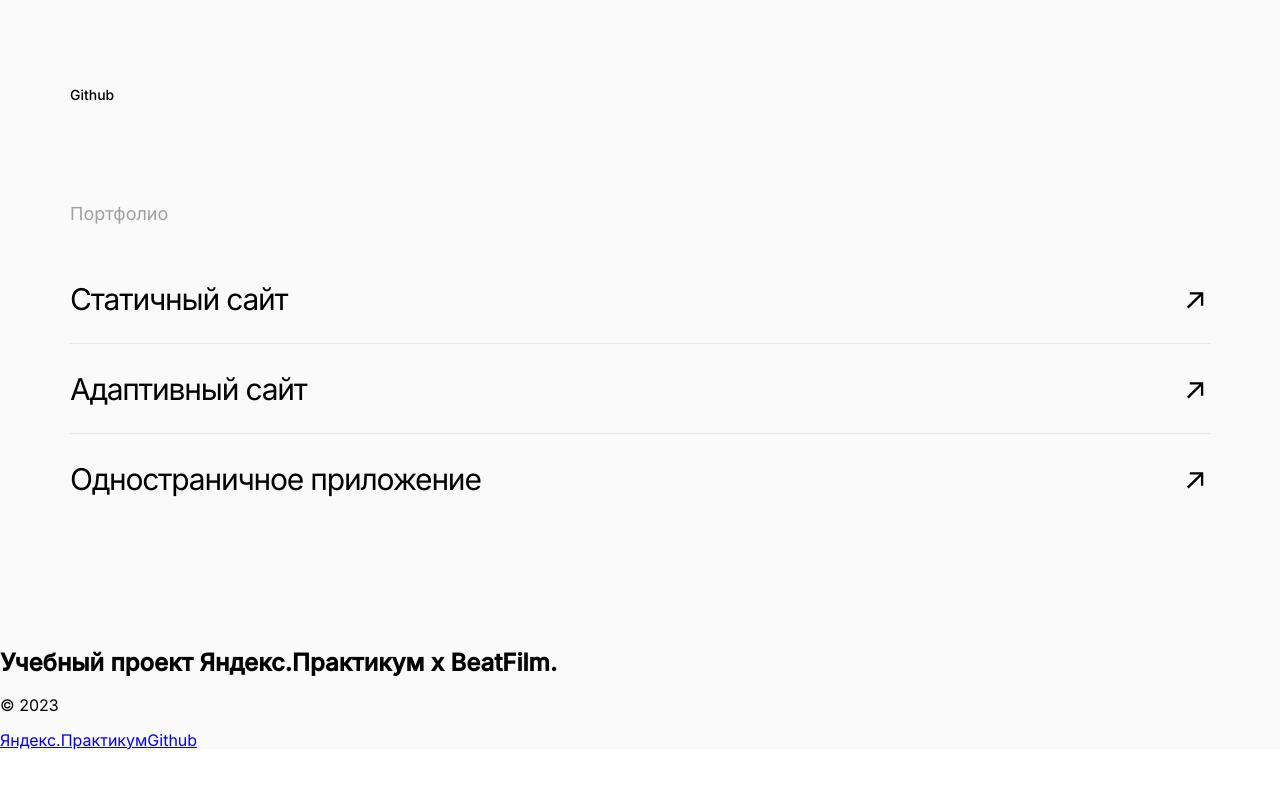
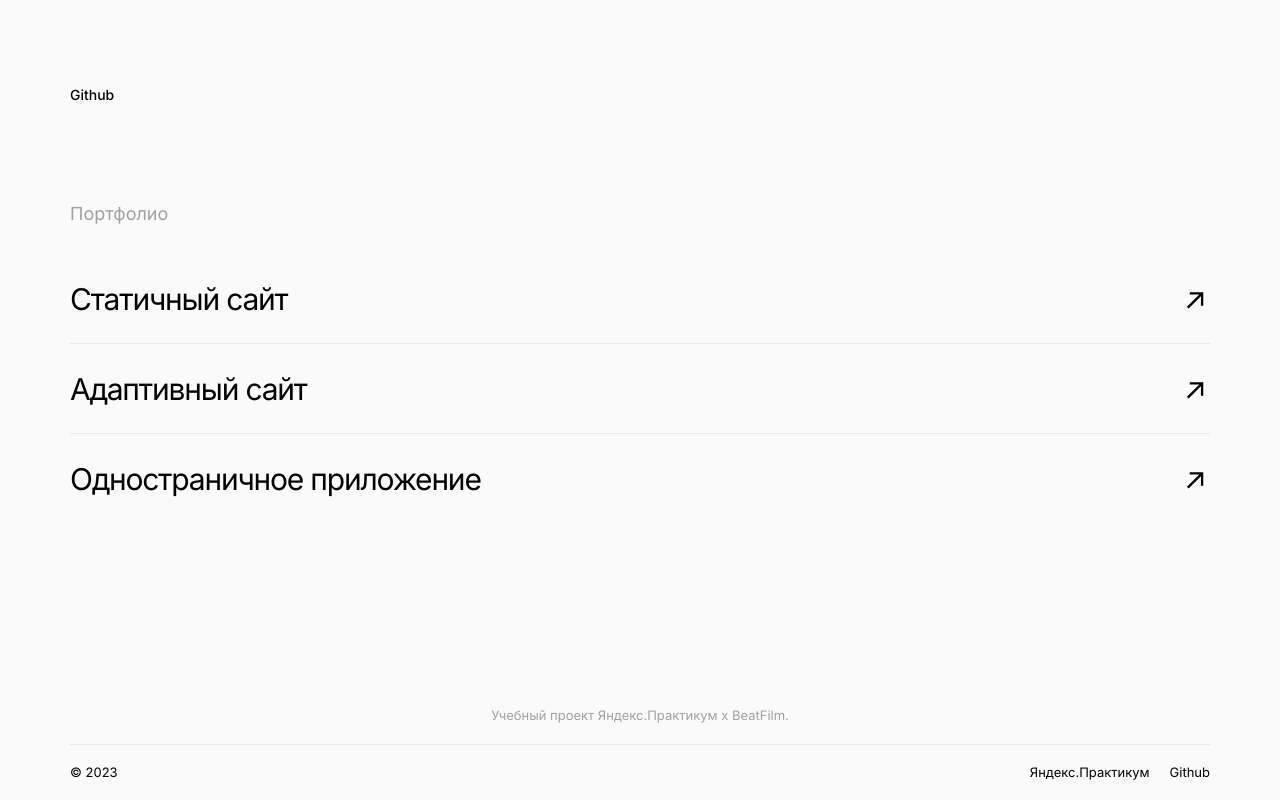
Before and after one commit to ShnaiderDanila/movies-explorer-frontend, a React (Create React App) app: page / in a window 1280 px wide. Shown: the part 2479-3279 px from the top of the page. Before the commit the page ends 3229 px from the top, so only its background shows below. Built offline with nearby package versions, Linux system fonts and the light colour scheme.

Commit message:
Add css styles for the Footer component to ./src/components/Footer/Footer.css

```diff
--- a/src/components/Footer/Footer.css
+++ b/src/components/Footer/Footer.css
@@ -0,0 +1,44 @@
+.footer {
+  padding: 79px 70px 20px 70px;
+}
+
+.footer__title {
+  margin: 0;
+  padding: 0 0 20px 0;
+  border-bottom: 1px solid #e8e8e8;
+  color: #a0a0a0;
+  font-size: 13px;
+  font-weight: 400;
+  line-height: 15.73px;
+  text-align: center;
+}
+
+.footer__copyright {
+  padding: 20px 0 0 0;
+  display: flex;
+  justify-content: space-between;
+}
+
+.footer__text {
+  margin: 0;
+  font-size: 13px;
+  line-height: 15.73px;
+}
+
+.footer__nav {
+  display: flex;
+  gap: 20px;
+}
+
+.footer__link {
+  text-decoration: none;
+  color: #000;
+  font-size: 13px;
+  line-height: 15.73px;
+  text-align: right;
+  transition: opacity 0.3s ease;
+}
+
+.footer__link:hover {
+  opacity: 0.7;
+}
```
